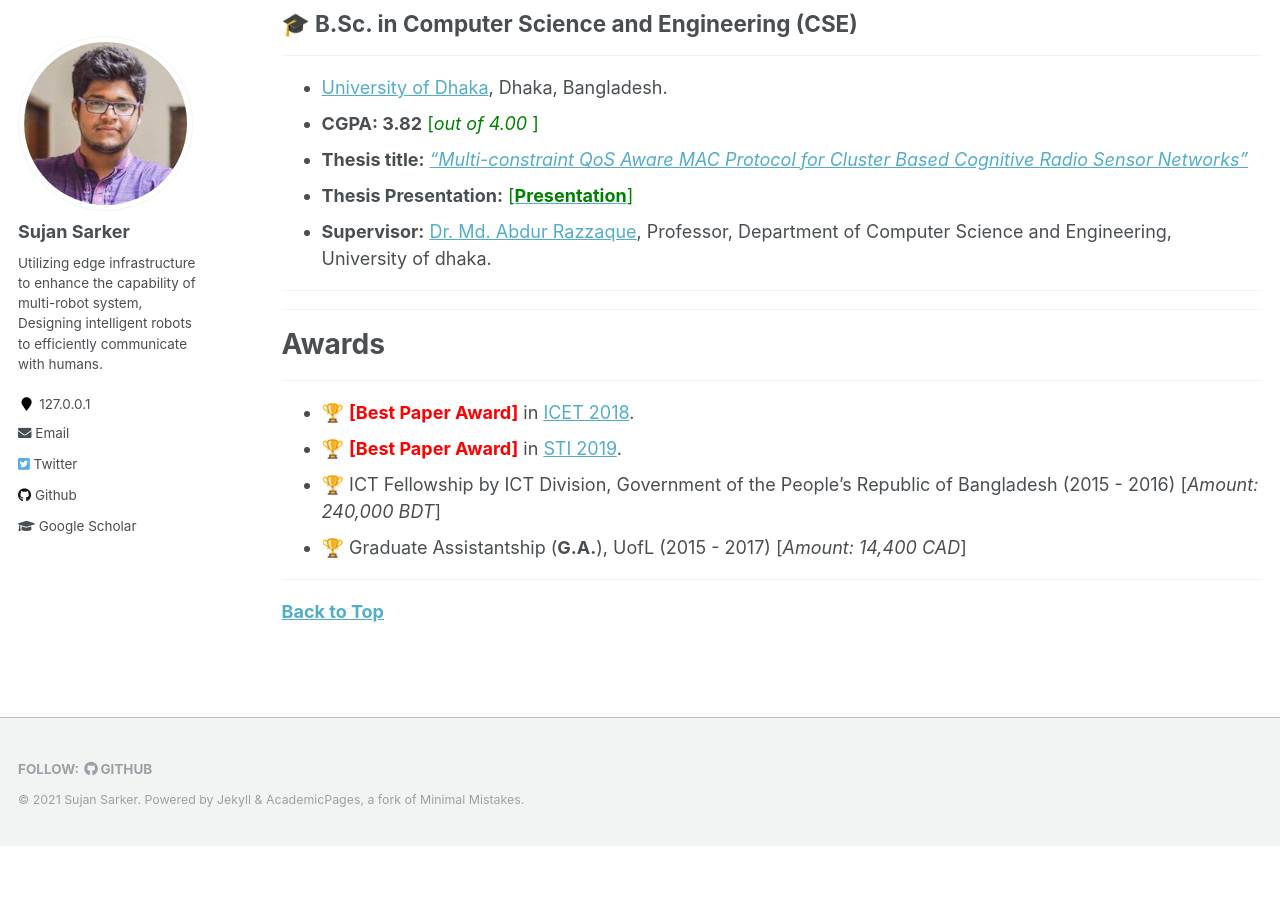
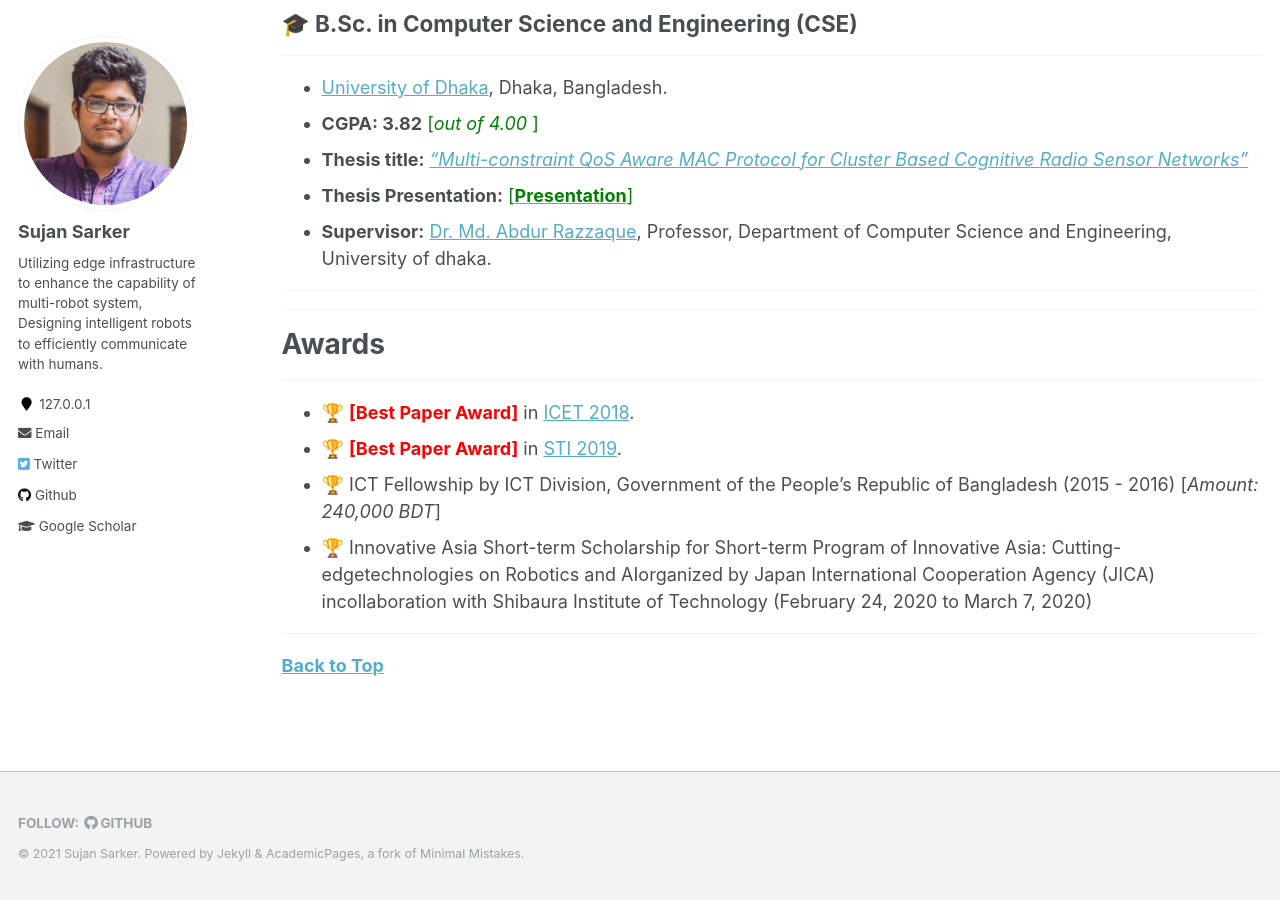
Before and after one commit to sujan-sarker/sujan-sarker.github.io, a Jekyll site: the page built from _pages/education-awards.md, in a window 1280 px wide and 900 px high, scrolled down 544 px. Built offline with Jekyll 4.4.1, drawn with Linux system fonts in a browser that asks for light colours; before the commit the page ends 1390 px from its top, so only the background shows below that.

Commit message:
Update education-awards.md

```diff
--- a/_pages/education-awards.md
+++ b/_pages/education-awards.md
@@ -41,7 +41,7 @@ author_profile: true
 * 🏆 <span style="color:Red"> **[Best Paper Award]** </span> in [ICET 2018](https://cse.du.ac.bd/iciet/).
 * 🏆  <span style="color:Red"> **[Best Paper Award]** </span> in [STI 2019](http://fse.green.edu.bd/sti-2019/).
 * 🏆 ICT Fellowship by ICT Division, Government of the People’s Republic of Bangladesh (2015 - 2016) [*Amount: 240,000 BDT*]
-* 🏆 Graduate Assistantship (**G.A.**), UofL (2015 - 2017) [*Amount: 14,400 CAD*]
+* 🏆 Innovative Asia Short-term Scholarship for Short-term Program of Innovative Asia: Cutting-edgetechnologies on Robotics and AIorganized by Japan International Cooperation Agency (JICA) incollaboration with Shibaura Institute of Technology (February 24, 2020 to March 7, 2020)
 
 
 
```
